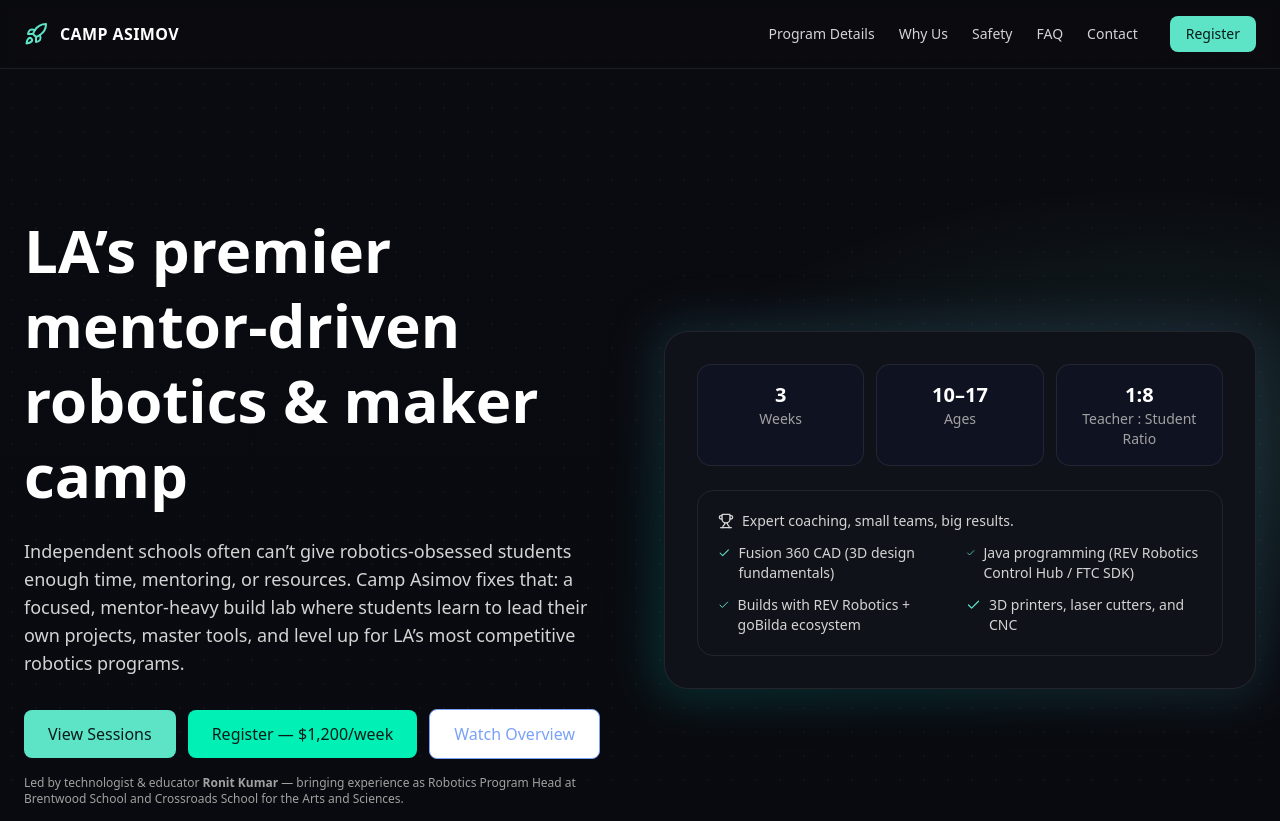
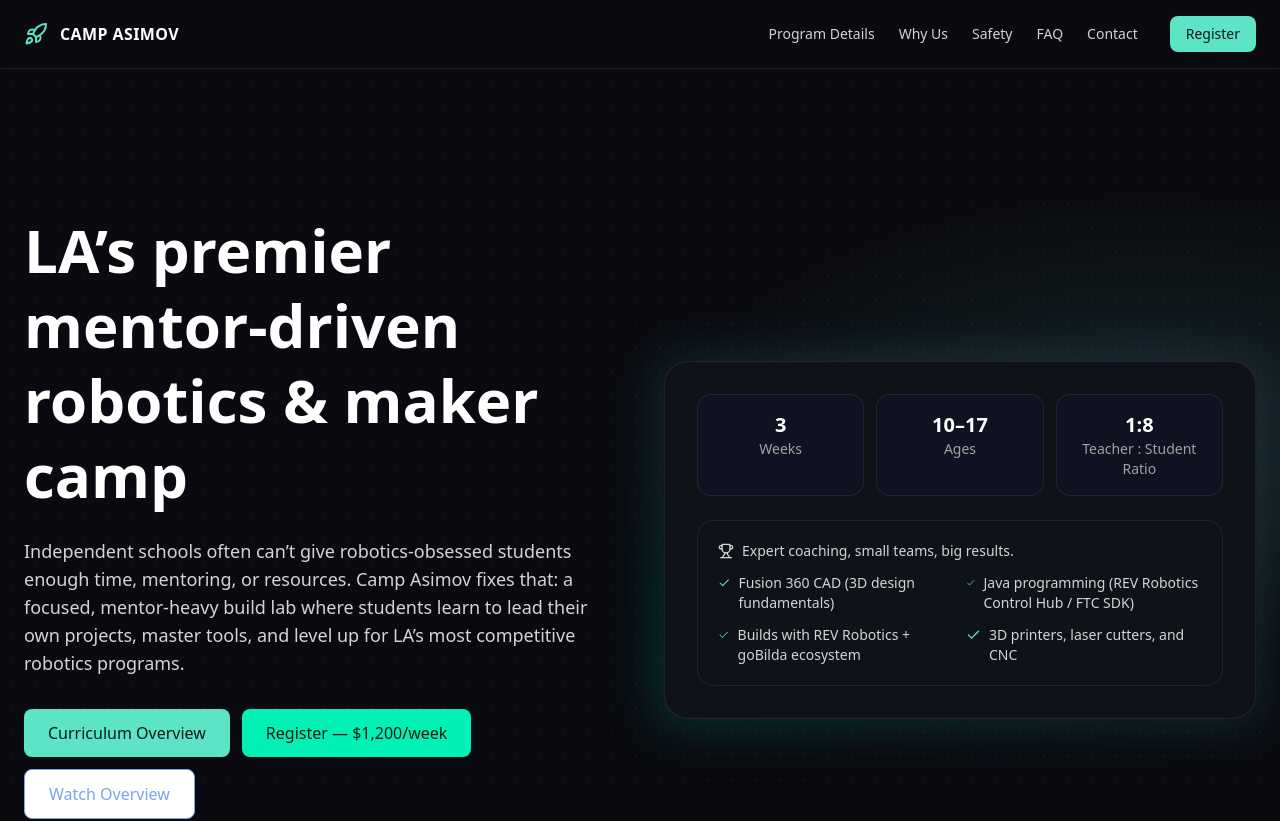
Before and after one commit to KingKumar/camp-asimov, a Next.js app: page / in a window 1280 px wide. Shown: the top 821 px of the page. Built offline with nearby package versions, Linux system fonts and the light colour scheme.

Commit message:
Update AsimovLanding.tsx

```diff
--- a/components/AsimovLanding.tsx
+++ b/components/AsimovLanding.tsx
@@ -114,7 +114,7 @@ export default function AsimovCampLanding() {
             </p>
             <div className="mt-8 flex flex-wrap gap-3 items-center">
               <Button asChild size="lg" className="px-6 py-6 text-base" style={{ backgroundColor: ink.accent, color: "#081b17" }}>
-                <a href="#program">View Sessions</a>
+                <a href="#program">Curriculum Overview</a>
               </Button>
               <Button asChild size="lg" className="px-6 py-6 text-base" style={{ backgroundColor: "#00f0b5", color: "#081b17" }}>
                 <a href={STRIPE_LINK} target="_blank" rel="noreferrer" aria-label="Register — $1,200 per week">
```
